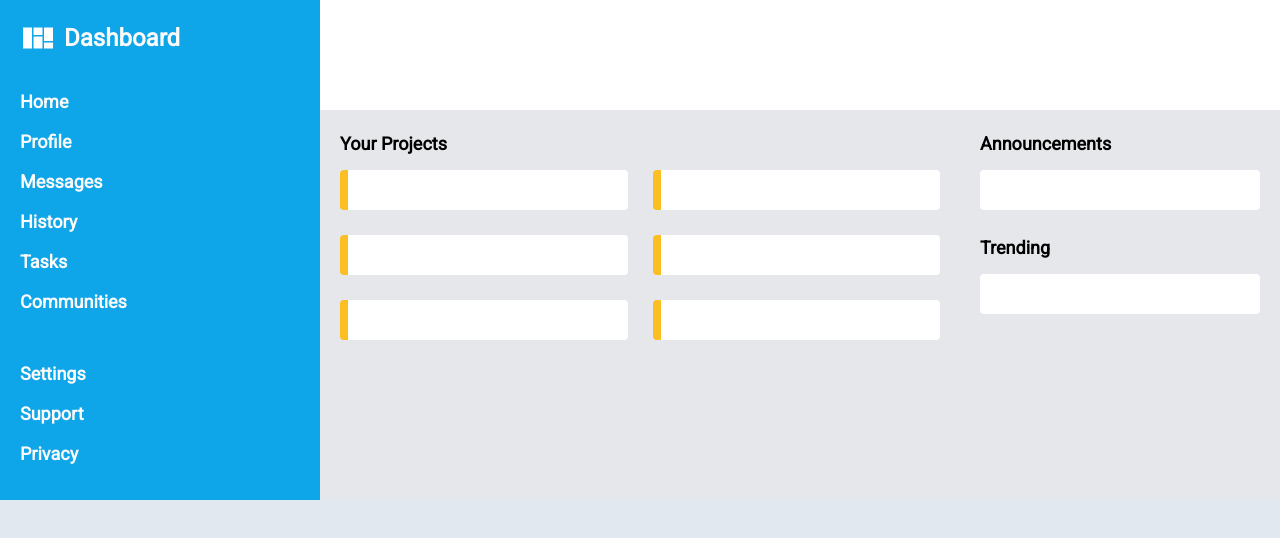
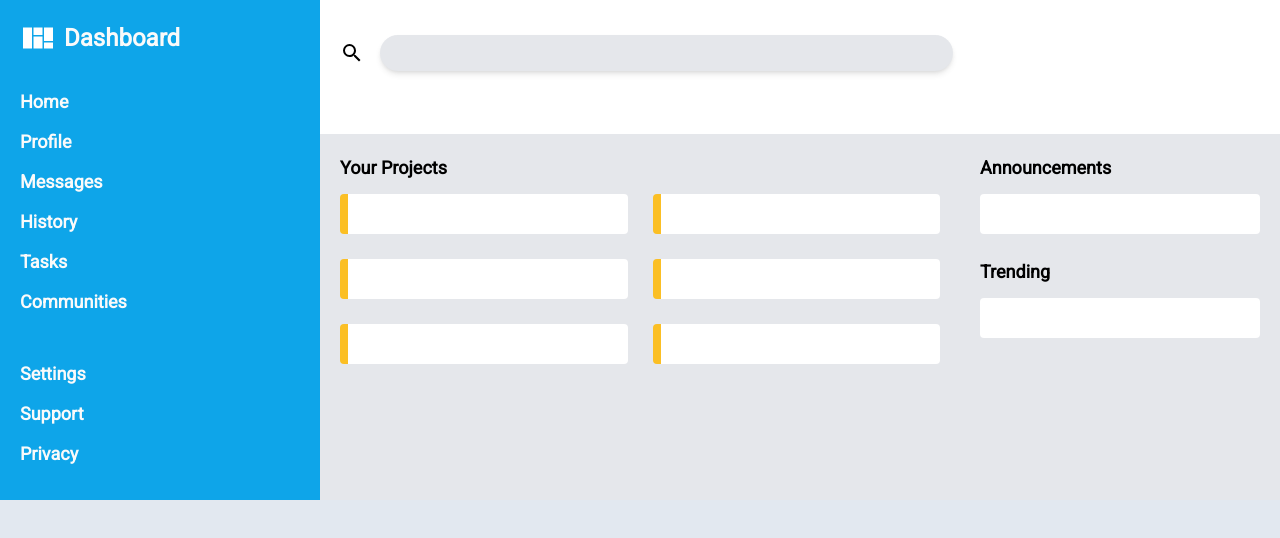
Before and after one commit to jburto94/admin-panel, a plain HTML site: page index.html in a window 1280 px wide. Drawn offline with nearby package versions, Linux system fonts and the light colour scheme; files whose address does not match are found by name.

Commit message:
Added/styled search

```diff
--- a/assets/styles/styles.css
+++ b/assets/styles/styles.css
@@ -26,7 +26,7 @@ ul {
   grid-column: 2 / 5;
 }
 
-.header div {
+.header > div {
   display: grid;
   grid-template-columns: 2fr 1fr;
 }
--- a/index.html
+++ b/index.html
@@ -21,7 +21,12 @@
     <div class="container bg-gray-200">
       <div class="header flex-col bg-white">
         <div>
-
+          <div class="flex items-center">
+            <svg style="width:24px;height:24px" viewBox="0 0 24 24" class="mr-4">
+              <path fill="currentColor" d="M9.5,3A6.5,6.5 0 0,1 16,9.5C16,11.11 15.41,12.59 14.44,13.73L14.71,14H15.5L20.5,19L19,20.5L14,15.5V14.71L13.73,14.44C12.59,15.41 11.11,16 9.5,16A6.5,6.5 0 0,1 3,9.5A6.5,6.5 0 0,1 9.5,3M9.5,5C7,5 5,7 5,9.5C5,12 7,14 9.5,14C12,14 14,12 14,9.5C14,7 12,5 9.5,5Z" />
+            </svg>
+            <input type="search" name="" id="" class="bg-gray-200 rounded-full shadow-md text-sm px-4 py-2 grow active:outline-gray-300 focus:outline-gray-300">
+          </div>
         </div>
         <div>
 
```
